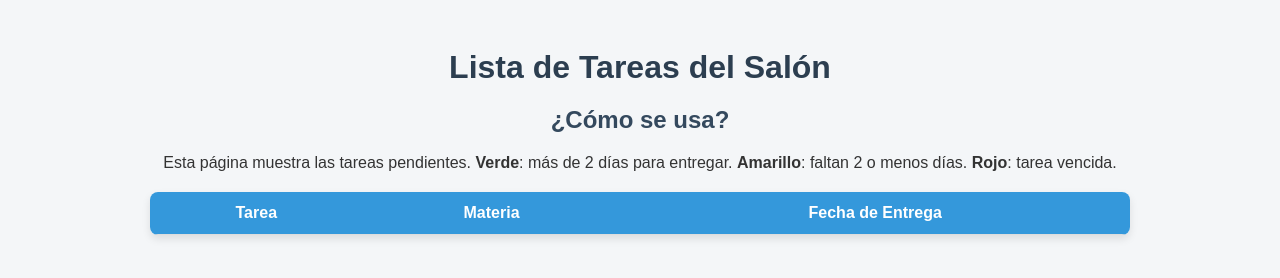
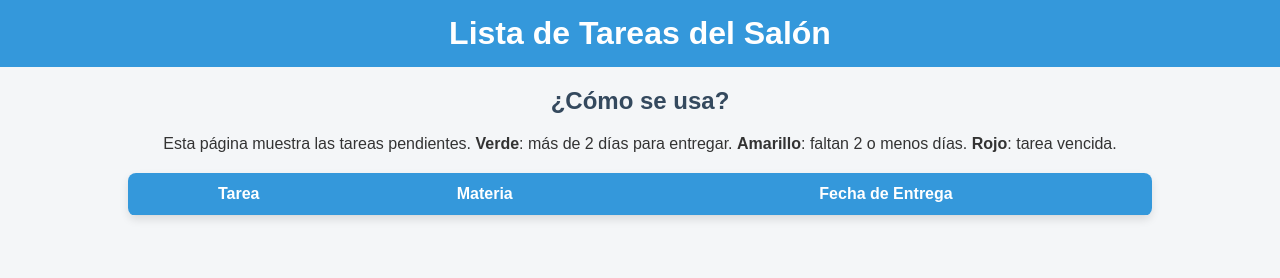
Before and after one commit to TomasInsignares/Tareas-Sal-n, a plain HTML site: page index.html in a window 1280 px wide. Drawn offline with Linux system fonts and the light colour scheme; no server answers.

Commit message:
Add files via upload

```diff
--- a/index.html
+++ b/index.html
@@ -5,21 +5,34 @@
   <meta name="viewport" content="width=device-width, initial-scale=1.0">
   <title>Lista de Tareas del Salón</title>
 <style>
+
   body {
+    margin: 0;
+    padding: 0;
     font-family: Arial, sans-serif;
     background-color: #f4f6f8;
     color: #333;
     text-align: center;
-      padding: 20px;
   }
-    h1 {
-      color: #2c3e50;
-      margin-bottom: 10px;
+
+  header {
+    background-color: #3498db;
+    width: 100%;
+    padding: 15px 0;
+    text-align: center;
   }
+
+  header h1 {
+    color: #ffffff;
+    margin: 0;
+    font-size: 2em;
+  }
+
   h2 {
     color: #34495e;
     margin-top: 20px;
   }
+
   table {
     width: 80%;
     margin: 20px auto;
@@ -29,32 +42,41 @@
     border-radius: 8px;
     overflow: hidden;
   }
+
   th, td {
     padding: 12px;
     border-bottom: 1px solid #ddd;
     text-align: center;
   }
+
   th {
     background-color: #3498db;
     color: white;
   }
+
   tr:nth-child(even) {
     background-color: #f9f9f9;
   }
+
   .atrasada {
     background-color: #ffcccc !important;
   }
+
   .proxima {
     background-color: #fff2cc !important;
   }
+
   .normal {
     background-color: #ccffcc !important;
   }
 </style>
+
 </head>
 <body>
 
+  <header>
     <h1>Lista de Tareas del Salón</h1>
+  </header>
 
   <h2>¿Cómo se usa?</h2>
   <p>
```
Lines whose indentation alone changed are shown as unchanged.
